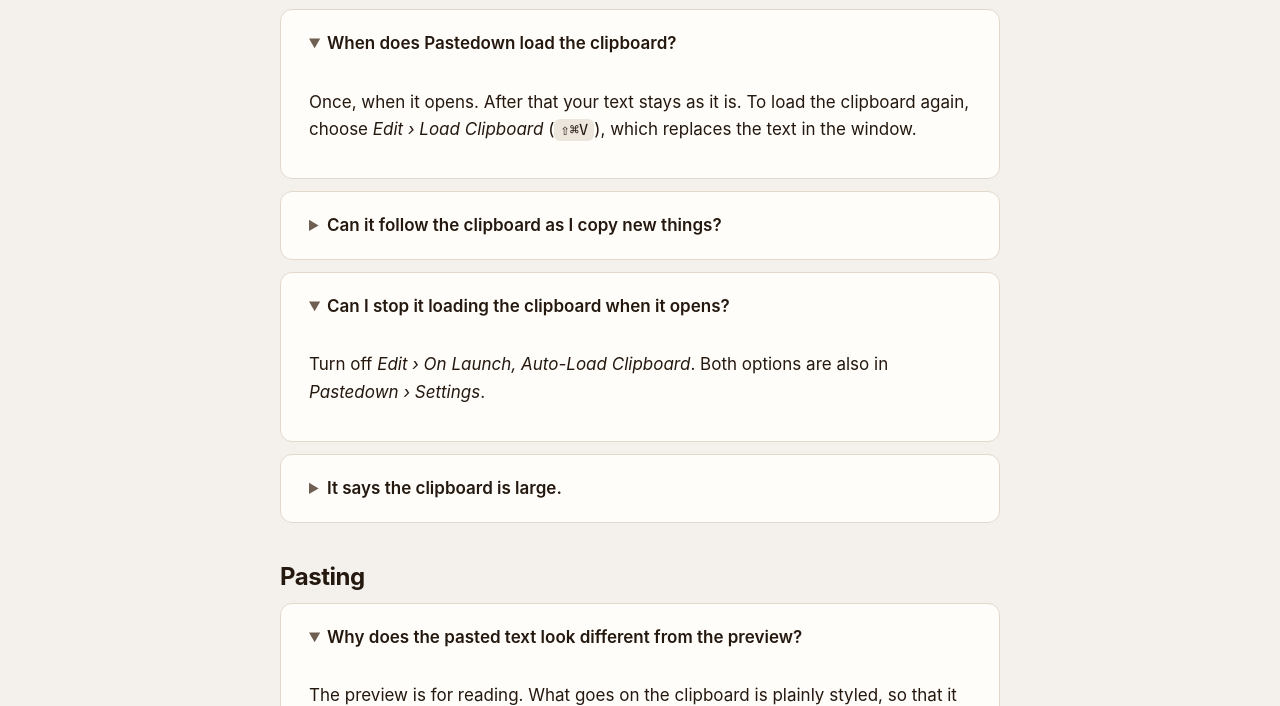
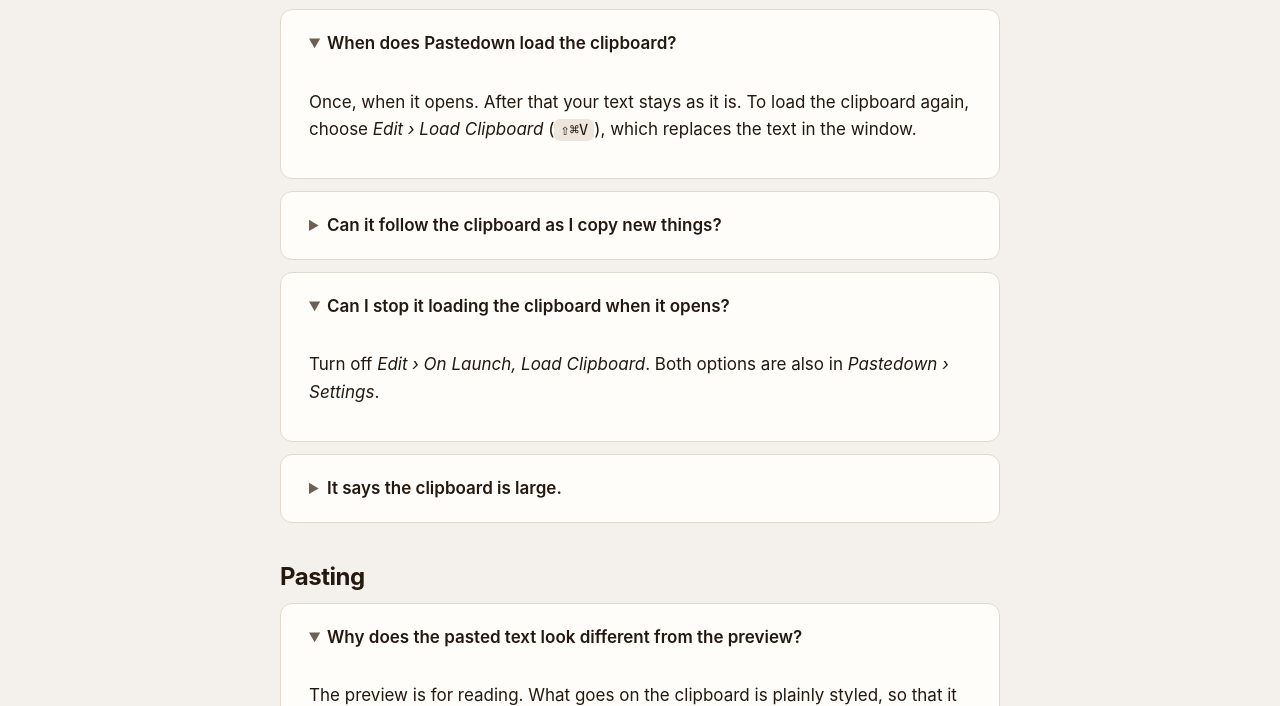
Before and after one commit to victor-shammas/pastedown, a plain HTML site: page support.html in a window 1280 px wide. Both pictures are taken after a click on the heading "Can I stop it loading the clipboard when it opens?". Shown: the part 872-1578 px from the top of the page. Drawn offline with Linux system fonts and the light colour scheme.

Commit message:
On Launch, Load Clipboard
Co-Authored-By: Claude Fable 5.2 <noreply@anthropic.com>

```diff
--- a/support.html
+++ b/support.html
@@ -64,7 +64,7 @@
     </details>
     <details>
       <summary>Can I stop it loading the clipboard when it opens?</summary>
-      <p>Turn off <em>Edit › On Launch, Auto-Load Clipboard</em>. Both options are also in <em>Pastedown › Settings</em>.</p>
+      <p>Turn off <em>Edit › On Launch, Load Clipboard</em>. Both options are also in <em>Pastedown › Settings</em>.</p>
     </details>
     <details>
       <summary>It says the clipboard is large.</summary>
```
